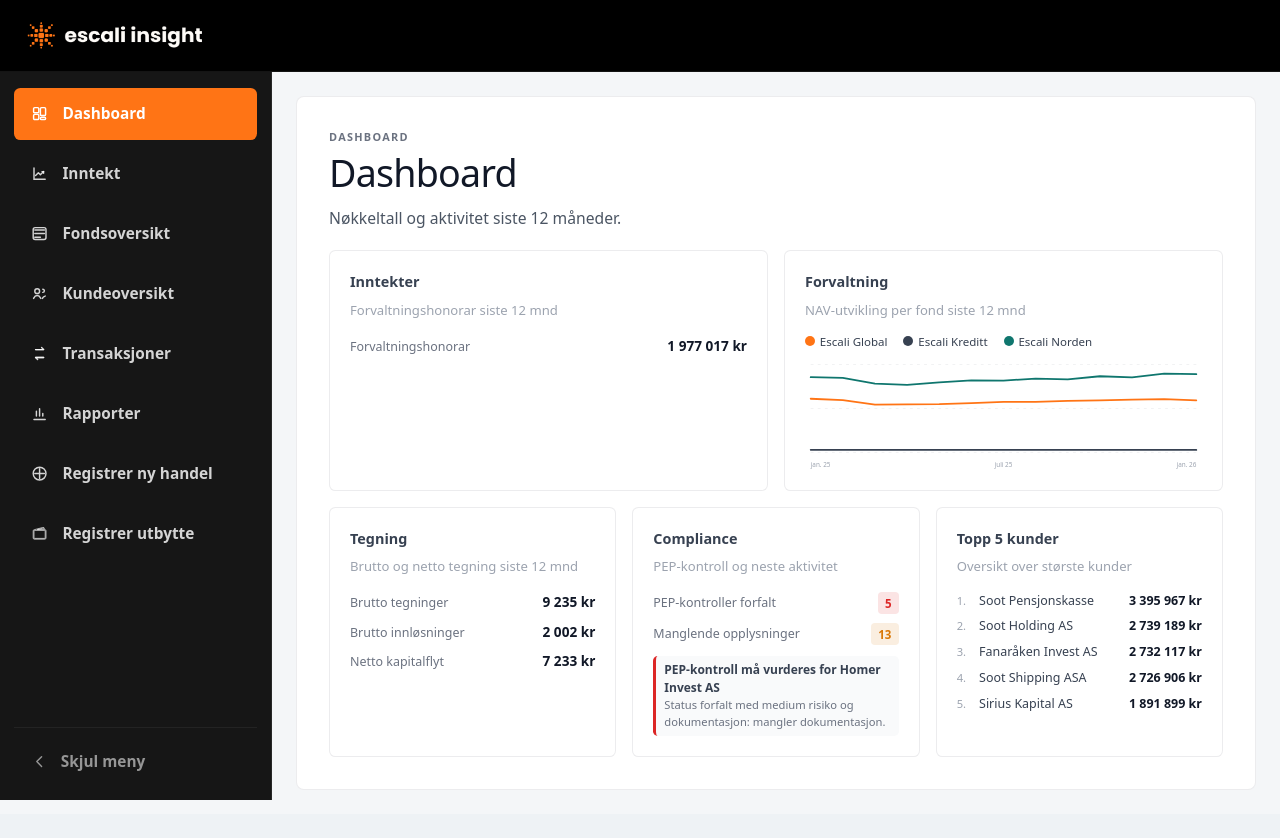
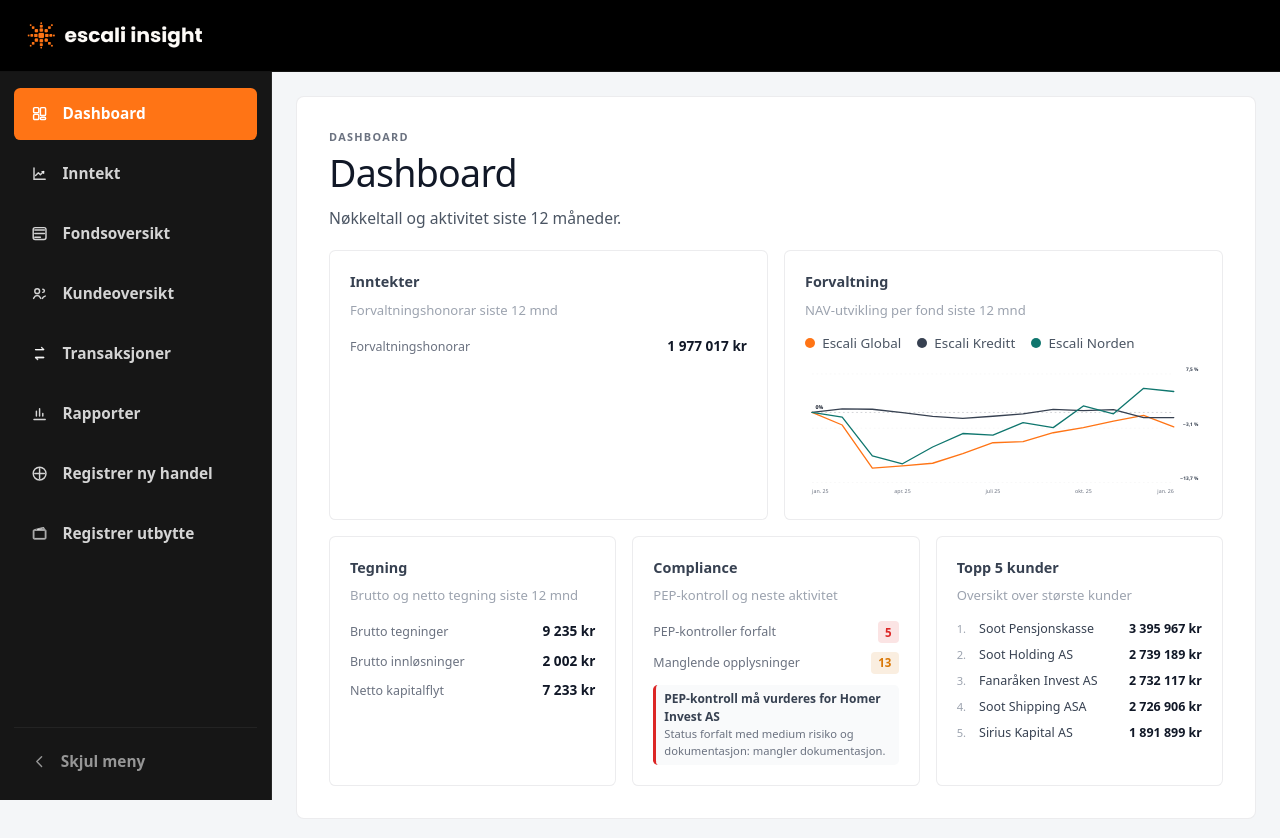
Before and after one commit to stacc-uib/stacc-app, a React (Vite) app in the folder client/: page / in a window 1280 px wide. Shown: the top 838 px of the page. Before the commit the page ends 814 px from the top, so only its background shows below. Built offline with nearby package versions, Linux system fonts and the light colour scheme.

Commit message:
Fix på dashbord

```diff
--- a/client/src/features/compliance/components/ComplianceDashboardSection.tsx
+++ b/client/src/features/compliance/components/ComplianceDashboardSection.tsx
@@ -1,6 +1,31 @@
 import ComplianceWorkQueueSection from './ComplianceWorkQueueSection';
 import { getComplianceDashboardData } from '../lib/getComplianceDashboardData';
 import type { CompliancePageData, ComplianceSubpageId } from '../types/compliance';
+
+export const toneColor: Record<string, string> = {
+  critical: '#dc2626',
+  warning: '#d97706',
+  ok: '#16a34a',
+  neutral: '#6b7280',
+};
+
+export function ToneTag({ tone, label }: { tone?: string; label: string }) {
+  const color = tone ? toneColor[tone] : '#6b7280';
+  return (
+    <span
+      style={{
+        fontSize: '0.72rem',
+        padding: '0.15rem 0.45rem',
+        borderRadius: '0.25rem',
+        background: `${color}20`,
+        color,
+        fontWeight: 600,
+      }}
+    >
+      {label}
+    </span>
+  );
+}
 
 type ComplianceDashboardSectionProps = {
   pageData: CompliancePageData;
--- a/client/src/features/dashboard/pages/DashboardPage.tsx
+++ b/client/src/features/dashboard/pages/DashboardPage.tsx
@@ -1,179 +1,13 @@
-import { useMemo, type ReactNode } from 'react';
+import { useMemo } from 'react';
 import getIncomeData, { getIncomeDateRange, getPresetRange } from '../lib/incomeCalc';
 import fundPricesJson from '../../../mocks/fundPrices.json';
 import tradesJson from '../../../mocks/trades.json';
 import { getFundOverviewData } from '../../funds/lib/getFundOverviewData';
+import { LineChart, ChartLegend, formatMetricValue } from '../../funds/pages/FundOverviewPage';
 import { getCompliancePageData } from '../../compliance/lib/getCompliancePageData';
 import { getComplianceDashboardData } from '../../compliance/lib/getComplianceDashboardData';
-import type { FundOverviewMetricFormat } from '../../funds/types/funds';
-
-// ── Formatting helpers (mirrors FundOverviewPage conventions) ──────────────
-const fmtCurrency = new Intl.NumberFormat('nb-NO', {
-  style: 'currency',
-  currency: 'NOK',
-  maximumFractionDigits: 0,
-});
-const fmtPercent = new Intl.NumberFormat('nb-NO', {
-  style: 'percent',
-  minimumFractionDigits: 1,
-  maximumFractionDigits: 1,
-});
-const fmtNav = new Intl.NumberFormat('nb-NO', {
-  minimumFractionDigits: 2,
-  maximumFractionDigits: 2,
-});
-const fmtInt = new Intl.NumberFormat('nb-NO', { maximumFractionDigits: 0 });
-
-function fmtMetric(value: number, format: FundOverviewMetricFormat): string {
-  if (format === 'currency') return fmtCurrency.format(value);
-  if (format === 'percent') return fmtPercent.format(value);
-  if (format === 'nav') return fmtNav.format(value);
-  return fmtInt.format(value);
-}
-
-const toneColor: Record<string, string> = {
-  critical: '#dc2626',
-  warning: '#d97706',
-  ok: '#16a34a',
-  neutral: '#6b7280',
-};
-
-// ── Shared sub-components ──────────────────────────────────────────────────
-function SummaryCard({
-  title,
-  description,
-  children,
-}: {
-  title: string;
-  description: string;
-  children: ReactNode;
-}) {
-  return (
-    <article
-      className="summary-card h-100"
-      style={{ minHeight: '160px', display: 'flex', flexDirection: 'column', gap: '0.5rem' }}
-    >
-      <p className="summary-card__label" style={{ fontWeight: 700, color: '#374151', fontSize: '0.9rem', marginBottom: 0 }}>
-        {title}
-      </p>
-      <p style={{ color: '#9ca3af', fontSize: '0.82rem', margin: 0 }}>{description}</p>
-      <div style={{ flex: 1, display: 'flex', flexDirection: 'column', gap: '0.15rem', paddingTop: '0.25rem' }}>
-        {children}
-      </div>
-    </article>
-  );
-}
-
-function StatRow({ label, value, sub }: { label: string; value: string; sub?: string }) {
-  return (
-    <div style={{ display: 'flex', justifyContent: 'space-between', alignItems: 'baseline', gap: '0.5rem', padding: '0.2rem 0' }}>
-      <span style={{ fontSize: '0.78rem', color: '#6b7280' }}>{label}</span>
-      <span style={{ fontSize: '0.85rem', fontWeight: 600, color: '#111827', textAlign: 'right' }}>
-        {value}
-        {sub && (
-          <span style={{ fontSize: '0.7rem', fontWeight: 400, color: '#9ca3af', marginLeft: '0.3rem' }}>
-            {sub}
-          </span>
-        )}
-      </span>
-    </div>
-  );
-}
-
-// ── Mini NAV line chart (mirrors NavChart in FundOverviewPage) ─────────────
-type MiniNavSeries = { id: string; label: string; color: string; points: { date: string; label: string; value: number }[] };
-
-function buildLinePath(points: { x: number; y: number }[]) {
-  return points
-    .map((p, i) => `${i === 0 ? 'M' : 'L'} ${p.x.toFixed(2)} ${p.y.toFixed(2)}`)
-    .join(' ');
-}
-
-function MiniNavChart({ series }: { series: MiniNavSeries[] }) {
-  const displaySeries = series.filter((s) => s.points.length > 0);
-  if (displaySeries.length === 0) return null;
-
-  const W = 560, H = 160;
-  const pad = { top: 12, right: 8, bottom: 24, left: 8 };
-  const cw = W - pad.left - pad.right;
-  const ch = H - pad.top - pad.bottom;
-  const ptCount = displaySeries[0].points.length;
-  const step = ptCount > 1 ? cw / (ptCount - 1) : cw;
-
-  const allVals = displaySeries.flatMap((s) => s.points.map((p) => p.value));
-  const vMin = Math.min(...allVals);
-  const vMax = Math.max(...allVals);
-  const vRange = vMax - vMin || Math.max(vMax * 0.08, 1);
-  const dMin = Math.max(0, vMin - vRange * 0.12);
-  const dMax = vMax + vRange * 0.12;
-  const dRange = dMax - dMin || 1;
-
-  const toY = (v: number) => pad.top + ch - ((v - dMin) / dRange) * ch;
-  const toX = (i: number) => pad.left + (ptCount === 1 ? cw / 2 : step * i);
-
-  const coordsBySeries = displaySeries.map((s) => ({
-    ...s,
-    coords: s.points.map((p, i) => ({ x: toX(i), y: toY(p.value) })),
-  }));
-
-  // x-axis ticks: first, middle, last
-  const tickIdxs = ptCount <= 3
-    ? Array.from({ length: ptCount }, (_, i) => i)
-    : [0, Math.round((ptCount - 1) / 2), ptCount - 1];
-
-  return (
-    <div>
-      {/* Legend */}
-      <div style={{ display: 'flex', gap: '1rem', flexWrap: 'wrap', marginBottom: '0.4rem' }}>
-        {displaySeries.map((s) => (
-          <span key={s.id} style={{ display: 'flex', alignItems: 'center', gap: '0.3rem', fontSize: '0.72rem', color: '#374151' }}>
-            <span style={{ width: 10, height: 10, borderRadius: '50%', background: s.color, display: 'inline-block', flexShrink: 0 }} />
-            {s.label}
-          </span>
-        ))}
-      </div>
-      {/* Chart */}
-      <svg viewBox={`0 0 ${W} ${H}`} style={{ width: '100%', display: 'block', overflow: 'visible' }}>
-        {/* Grid lines */}
-        {[dMax, dMin + dRange / 2, dMin].map((v) => (
-          <line key={v} x1={pad.left} y1={toY(v)} x2={W - pad.right} y2={toY(v)}
-            stroke="rgba(17,24,39,0.08)" strokeDasharray="4 6" />
-        ))}
-        {/* Lines */}
-        {coordsBySeries.map((s) => (
-          <path key={s.id} d={buildLinePath(s.coords)}
-            fill="none" stroke={s.color} strokeWidth="2.5"
-            strokeLinecap="round" strokeLinejoin="round" />
-        ))}
-        {/* X-axis labels */}
-        {tickIdxs.map((i) => (
-          <text key={i} x={toX(i)} y={H - 4} fontSize={9} fill="#9ca3af"
-            textAnchor={i === 0 ? 'start' : i === ptCount - 1 ? 'end' : 'middle'}>
-            {displaySeries[0].points[i].label}
-          </text>
-        ))}
-      </svg>
-    </div>
-  );
-}
-
-function ToneTag({ tone, label }: { tone?: string; label: string }) {
-  const color = tone ? toneColor[tone] : '#6b7280';
-  return (
-    <span
-      style={{
-        fontSize: '0.72rem',
-        padding: '0.15rem 0.45rem',
-        borderRadius: '0.25rem',
-        background: `${color}20`,
-        color,
-        fontWeight: 600,
-      }}
-    >
-      {label}
-    </span>
-  );
-}
+import { ToneTag, toneColor } from '../../compliance/components/ComplianceDashboardSection';
+import { SummaryCard, StatRow } from '../../income/pages/IncomePage';
 
 // ── Dashboard ──────────────────────────────────────────────────────────────
 function DashboardPage() {
@@ -234,12 +68,13 @@ function DashboardPage() {
       <div className="row g-3" style={{ marginBottom: '1rem' }}>
         <div className="col-12 col-md-6">
           <SummaryCard title="Inntekter" description="Forvaltningshonorar siste 12 mnd">
-            <StatRow label="Forvaltningshonorar" value={fmtCurrency.format(incomeStats.totalFee)} />
+            <StatRow label="Forvaltningshonorar" value={formatMetricValue(incomeStats.totalFee, 'currency')} />
           </SummaryCard>
         </div>
         <div className="col-12 col-md-6">
           <SummaryCard title="Forvaltning" description="NAV-utvikling per fond siste 12 mnd">
-            <MiniNavChart series={fundOverview.navSection.series} />
+            <ChartLegend series={fundOverview.navSection.series} />
+            <LineChart series={fundOverview.navSection.series} mode="return" compact />
           </SummaryCard>
         </div>
       </div>
@@ -249,13 +84,13 @@ function DashboardPage() {
         <div className="col-12 col-md-4">
           <SummaryCard title="Tegning" description="Brutto og netto tegning siste 12 mnd">
             {grossBuyKpi && (
-              <StatRow label={grossBuyKpi.label} value={fmtMetric(grossBuyKpi.value, grossBuyKpi.format)} />
+              <StatRow label={grossBuyKpi.label} value={formatMetricValue(grossBuyKpi.value, grossBuyKpi.format)} />
             )}
             {grossSellKpi && (
-              <StatRow label={grossSellKpi.label} value={fmtMetric(grossSellKpi.value, grossSellKpi.format)} />
+              <StatRow label={grossSellKpi.label} value={formatMetricValue(grossSellKpi.value, grossSellKpi.format)} />
             )}
             {netFlowKpi && (
-              <StatRow label={netFlowKpi.label} value={fmtMetric(netFlowKpi.value, netFlowKpi.format)} />
+              <StatRow label={netFlowKpi.label} value={formatMetricValue(netFlowKpi.value, netFlowKpi.format)} />
             )}
           </SummaryCard>
         </div>
@@ -314,7 +149,7 @@ function DashboardPage() {
                   {shareholder.investorName}
                 </span>
                 <span style={{ fontSize: '0.78rem', fontWeight: 600, color: '#111827', whiteSpace: 'nowrap' }}>
-                  {fmtCurrency.format(shareholder.marketValue)}
+                  {formatMetricValue(shareholder.marketValue, 'currency')}
                 </span>
               </div>
             ))}
--- a/client/src/features/funds/pages/FundOverviewPage.tsx
+++ b/client/src/features/funds/pages/FundOverviewPage.tsx
@@ -48,7 +48,7 @@ type ZoomDragState = {
 } | null;
 
 type CompositionMode = 'funds' | 'classes' | 'investorCategories' | 'largestOwners';
-type NavValueMode = 'nav' | 'return';
+export type NavValueMode = 'nav' | 'return';
 type SortDirection = 'asc' | 'desc';
 type SortState<TSortKey extends string> = {
   key: TSortKey;
@@ -98,7 +98,7 @@ const integerFormatter = new Intl.NumberFormat('nb-NO', {
   maximumFractionDigits: 0,
 });
 
-function formatMetricValue(value: number, format: FundOverviewMetricFormat) {
+export function formatMetricValue(value: number, format: FundOverviewMetricFormat) {
   if (format === 'currency') {
     return currencyFormatter.format(value);
   }
@@ -981,12 +981,14 @@ function FlowRangeSummary({
   );
 }
 
-function LineChart({
+export function LineChart({
   series,
   mode = 'return',
+  compact = false,
 }: {
   series: FundOverviewLineSeries[];
   mode?: NavValueMode;
+  compact?: boolean;
 }) {
   const [hoveredIndex, setHoveredIndex] = useState<number | null>(null);
   const [selectionRange, setSelectionRange] = useState<ChartRange | null>(null);
@@ -1242,12 +1244,16 @@ function LineChart({
         ))}
       </svg>
       <LineRangeSummary range={selectionRange} series={displaySeries} mode={mode} />
+      {!compact && (
+        <>
           <ChartRangeBadge range={activeZoomRange} pointCount={totalPointCount} onReset={() => setZoomRange(null)} />
           <MiniLineOverview
             series={displaySeries}
             zoomRange={activeZoomRange}
             onZoomRangeChange={(range) => setZoomRange(isFullChartRange(range, totalPointCount) ? null : range)}
           />
+        </>
+      )}
     </div>
   );
 }
@@ -1793,7 +1799,7 @@ function getSortedShareholderRows(rows: FundOverviewTopShareholder[], sortState:
   });
 }
 
-function ChartLegend({ series }: { series: FundOverviewLineSeries[] }) {
+export function ChartLegend({ series }: { series: FundOverviewLineSeries[] }) {
   if (series.length <= 1) {
     return null;
   }
--- a/client/src/features/income/pages/IncomePage.tsx
+++ b/client/src/features/income/pages/IncomePage.tsx
@@ -6,12 +6,54 @@ import getIncomeData from '../lib/getIncomeData';
 import IncomePeriodFilter from '../components/IncomePeriodFilter';
 import { applyDateRange, getPresetRange, getIncomeDateRange, type Preset } from '../lib/getIncomeDateRange';
 import type { DateRange } from "../types/dateRange";
+import type { ReactNode } from 'react';
 
 import fundPrices from "../../../mocks/fundPrices.json";
 import investors from "../../../mocks/investors.json";
 import trades from "../../../mocks/trades.json";
 
 import { useMemo, useEffect, useState } from 'react';
+
+export function SummaryCard({
+  title,
+  description,
+  children,
+}: {
+  title: string;
+  description: string;
+  children: ReactNode;
+}) {
+  return (
+    <article
+      className="summary-card h-100"
+      style={{ minHeight: '160px', display: 'flex', flexDirection: 'column', gap: '0.5rem' }}
+    >
+      <p className="summary-card__label" style={{ fontWeight: 700, color: '#374151', fontSize: '0.9rem', marginBottom: 0 }}>
+        {title}
+      </p>
+      <p style={{ color: '#9ca3af', fontSize: '0.82rem', margin: 0 }}>{description}</p>
+      <div style={{ flex: 1, display: 'flex', flexDirection: 'column', gap: '0.15rem', paddingTop: '0.25rem' }}>
+        {children}
+      </div>
+    </article>
+  );
+}
+
+export function StatRow({ label, value, sub }: { label: string; value: string; sub?: string }) {
+  return (
+    <div style={{ display: 'flex', justifyContent: 'space-between', alignItems: 'baseline', gap: '0.5rem', padding: '0.2rem 0' }}>
+      <span style={{ fontSize: '0.78rem', color: '#6b7280' }}>{label}</span>
+      <span style={{ fontSize: '0.85rem', fontWeight: 600, color: '#111827', textAlign: 'right' }}>
+        {value}
+        {sub && (
+          <span style={{ fontSize: '0.7rem', fontWeight: 400, color: '#9ca3af', marginLeft: '0.3rem' }}>
+            {sub}
+          </span>
+        )}
+      </span>
+    </div>
+  );
+}
 
 const incomeSubnavItems = [
     {
```
Lines whose indentation alone changed are shown as unchanged.
